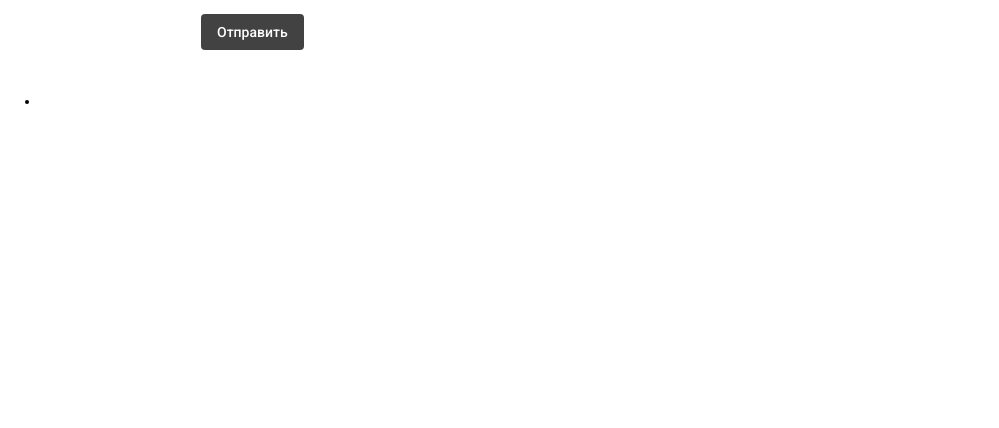
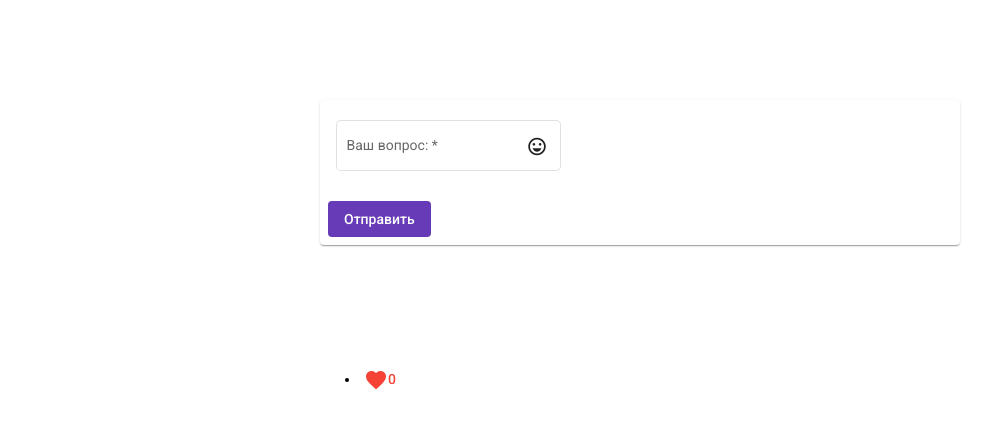
Before and after one commit to katyaaa86/katyaaa86.github.io, an Angular app: page / in a window 1280 px wide. Both pictures are taken after a click on the button "Отправить". Shown: the top 428 px of the page, without its empty margins (0-999 px from the left). Built offline with nearby package versions, Linux system fonts and the light colour scheme.

Commit message:
creating likes

```diff
--- a/src/app/list-of-questions/list-of-questions.component.html
+++ b/src/app/list-of-questions/list-of-questions.component.html
@@ -1,8 +1,14 @@
+
 <app-question (sendQuestion)="addToList($event)"></app-question>
-<div >
+<div class="card">
+<div class="questions">
   <ul>
     <li *ngFor="let question of question2">
       {{question}}
+      <div class="likes">
+      <button mat-icon-button color="warn" (click)="getLike(like)"><mat-icon>favorite</mat-icon>{{numberOfLikes}}</button>
+        </div>
     </li>
   </ul>
 </div>
+</div>
--- a/src/app/list-of-questions/list-of-questions.component.ts
+++ b/src/app/list-of-questions/list-of-questions.component.ts
@@ -10,11 +10,21 @@ import { MatInput } from '@angular/material/input';
 })
 export class ListOfQuestionsComponent implements OnInit {
 public question2 = [];
+numberOfLikes = 0;
+like = false;
   constructor() { }
 addToList(evnt){
     this.question2.push(evnt);
 }
   ngOnInit(): void {
   }
-
+  getLike(condition: boolean) {
+    if (!condition) {
+      this.numberOfLikes += 1;
+      this.like = !this.like;
+    } else {
+      this.numberOfLikes -= 1;
+      this.like = !this.like;
+    }
+  }
 }
--- a/src/app/question/question.component.html
+++ b/src/app/question/question.component.html
@@ -1,6 +1,12 @@
-
+<div class="card">
+<mat-card>
 <mat-form-field appearance="outline">
 <mat-label>Ваш вопрос:</mat-label>
 <input matInput [formControl] = 'question' required>
+  <mat-icon matSuffix>sentiment_very_satisfied</mat-icon>
   </mat-form-field>
-<button mat-flat-button (click)="sendToList()">Отправить</button>
+<mat-card-actions>
+<button mat-flat-button color="primary" (click)="sendToList()">Отправить</button>
+  </mat-card-actions>
+</mat-card>
+</div>
--- a/src/app/question/question.component.ts
+++ b/src/app/question/question.component.ts
@@ -7,15 +7,20 @@ import {Form, FormControl} from '@angular/forms';
   styleUrls: ['./question.component.css']
 })
 export class QuestionComponent implements OnInit {
- question: FormControl;
-@Output() public sendQuestion = new EventEmitter();
+  question: FormControl;
 
-  constructor() { }
-sendToList() {
+  @Output() public sendQuestion = new EventEmitter();
+
+  constructor() {
+  }
+
+  sendToList() {
     this.sendQuestion.emit(this.question.value);
-}
+  }
+
   ngOnInit(): void {
     this.question = new FormControl('');
   }
 
+
 }
--- a/src/styles.css
+++ b/src/styles.css
@@ -1,5 +1,5 @@
 /* You can add global styles to this file, and also import other style files */
-@import "~@angular/material/prebuilt-themes/pink-bluegrey.css";
+@import "~@angular/material/prebuilt-themes/deeppurple-amber.css";
 
 html, body{ height: 100%; }
 body { margin: 0; font-family: Roboto, "Helvetica Neue", sans-serif; }
@@ -9,3 +9,20 @@ body { margin: 0; font-family: Roboto, "Helvetica Neue", sans-serif; }
 
 html, body { height: 100%; }
 body { margin: 0; font-family: Roboto, "Helvetica Neue", sans-serif; }
+
+.card {
+  position: relative;
+  width: 50vw;
+  margin: 100px auto;
+}
+.questions  {
+  position: relative;
+  display: inline-block;
+  width: 50vw;
+  margin: 0 auto;
+}
+.likes {
+  position: relative;
+  display: inline-block;
+
+}
```
Also changed, not shown: src/app/app.module.ts (+8 -1 lines), src/app/app.component.html (line endings or trailing spaces).
